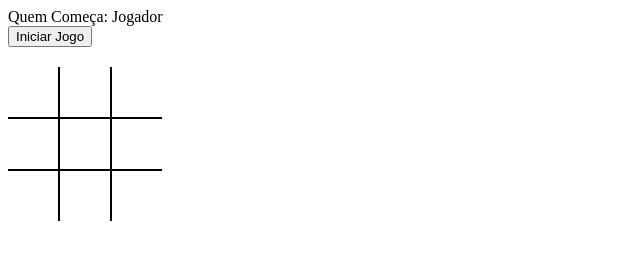
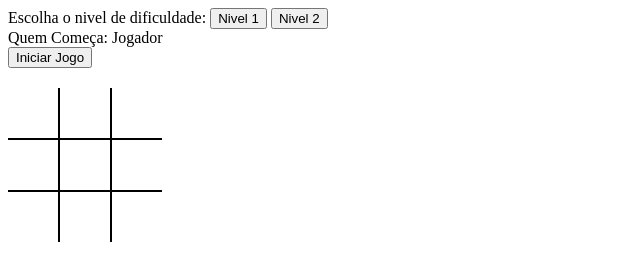
Before and after one commit to AnaSousa314/TicTacToe, a plain HTML site: page index.html in a window 1280 px wide. Shown: the whole page, without its empty margins (0-640 px from the left). Drawn offline with Linux system fonts and the light colour scheme.

Commit message:
adiciona botoes para escolher o nivel de dificuldade do jogo

```diff
--- a/index.html
+++ b/index.html
@@ -12,6 +12,11 @@
 <body>
 
   <div id="dvmenu">
+    <div id="escNivel">
+      Escolha o nivel de dificuldade:
+      <button onclick="escolhaNivel1()">Nivel 1</button>
+      <button onclick="escolhaNivel2()">Nivel 2</button>
+    </div>
     <div id="dvQuemComeca">
       Quem Joga:
     </div>
```
